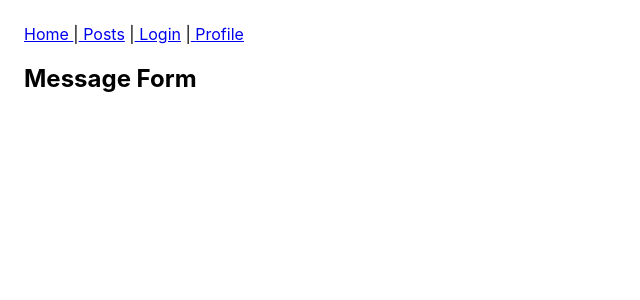
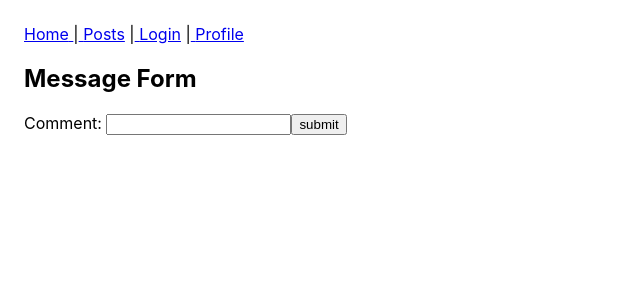
Before and after one commit to bnums/strangersthings, a React (Create React App) app: page /posts/1/messages in a window 1280 px wide. Shown: the top 300 px of the page, without its empty margins (0-640 px from the left). Built offline with nearby package versions, Linux system fonts and the light colour scheme; no server answers.

Commit message:
added messaging feature

```diff
--- a/src/App.js
+++ b/src/App.js
@@ -77,7 +77,7 @@ function App() {
         <Route exact path='/'element={<Home />}/>
         <Route exact path='/posts' element={<Posts setPosts={setPosts} posts={posts} fetchPosts={fetchPosts} token={token} user={user} deletePost={deletePost} />}/>
         <Route exact path='/profile' element={<Profile user={user} token={token} posts={posts} setPosts={setPosts}messages={messages} setMessages={setMessages} deletePost={deletePost}/>}/>
-        <Route exact path='/posts/:postId/messages' element={<MessageForm />}/>
+        <Route exact path='/posts/:postId/messages' element={<MessageForm token={token} setPosts={setPosts} />}/>
       </Routes>
     </div >
   );
--- a/src/api/index.js
+++ b/src/api/index.js
@@ -130,7 +130,7 @@ export const deletePost = async (token, id) => {
 
 //POST /api/COHORT-NAME/posts/POST_ID/messages
 // api call to send message to user of a post
-export const sendMessage = async (content, token, postId) =>{
+export const sendMessage = async ({content, token, postId}) =>{
   try{
     const resp = await fetch(`${BASE_URL}/posts/${postId}/messages`, {
       method: "POST",
--- a/src/components/MessageForm.js
+++ b/src/components/MessageForm.js
@@ -1,7 +1,32 @@
-const MessageForm = () =>{
-  return(
-    <form className="message-form">
+import { useParams } from "react-router-dom";
+import { useState } from "react";
+import { callApi, sendMessage } from "../api";
+
+
+const MessageForm = ({ token, setPosts }) => {
+  const { postId } = useParams();
+  const [content, setContent] = useState('');
+
+  const handleMessage = async (e) => {
+    e.preventDefault();
+
+    try {
+      const msg = await sendMessage({content, token, postId});
+      console.log(msg);
+      const {data: {posts: newPosts}} = await callApi({url: '/posts', token});
+      setPosts(newPosts);
+    } catch (error) {
+      console.error(error)
+    }
+  }
+
+
+  return (
+    <form className="message-form" onSubmit={handleMessage}>
       <h2>Message Form</h2>
+      <label htmlFor="comment-input">Comment: </label>
+      <input value={content} onChange={(e) => { setContent(e.target.value) }} id="comment-input" />
+      <button>submit</button>
     </form>
   )
 }
--- a/src/components/PostSingle.js
+++ b/src/components/PostSingle.js
@@ -1,8 +1,10 @@
 import React from "react";
+import { useNavigate } from "react-router";
 
 
 const PostSingle = (props) => {
-  const { post , children } = props
+  const { post, deletePost } = props
+  const navigate = useNavigate();
 
   return (
     post
@@ -13,7 +15,13 @@ const PostSingle = (props) => {
         <div>Posted by: {post.author.username}</div>
         <div>Location: {post.location} </div>
         {post.willDeliver ? <div>Will deliver</div> : <div>Will not deliver</div>}
-          {children}
+        {post.isAuthor && <button onClick={() => deletePost(post._id)}>Delete</button>}
+        {!post.isAuthor && <button onClick={() => { navigate(`/posts/${post._id}/messages`) }}>Message</button>}
+        {post.messages.map((elem) =>{
+          return(
+            <div>{elem.content}</div>
+          )
+        })}
       </div>
       : '...Loading'
   )
--- a/src/components/Posts.js
+++ b/src/components/Posts.js
@@ -1,12 +1,7 @@
 import React from "react";
-import { AddPost } from ".";
-import { PostSingle } from ".";
-import { useNavigate, useParams } from "react-router-dom";
+import { AddPost, PostSingle } from ".";
 
 const Posts = ({ posts, setPosts, fetchPosts, token, user, deletePost }) => {
-  const navigate = useNavigate();
-  const params = useParams();
-  let {postId} = params;
 
   return (
     <section className="posts">
@@ -14,12 +9,8 @@ const Posts = ({ posts, setPosts, fetchPosts, token, user, deletePost }) => {
       {
         posts && posts.length
           ? posts.map(post => {
-            postId = post._id
             return (
-              <PostSingle key={post._id} post={post}>
-                {post.isAuthor && <button onClick={() => deletePost(post._id)}>Delete</button> }
-                {!post.isAuthor && <button onClick={navigate(`/posts/${postId}/messages`)}>Message</button>}
-              </PostSingle>
+              <PostSingle key={post._id} post={post} deletePost={deletePost}></PostSingle>
             );
           })
           : <h5>No posts to display</h5>
```
Lines whose indentation alone changed are shown as unchanged.
